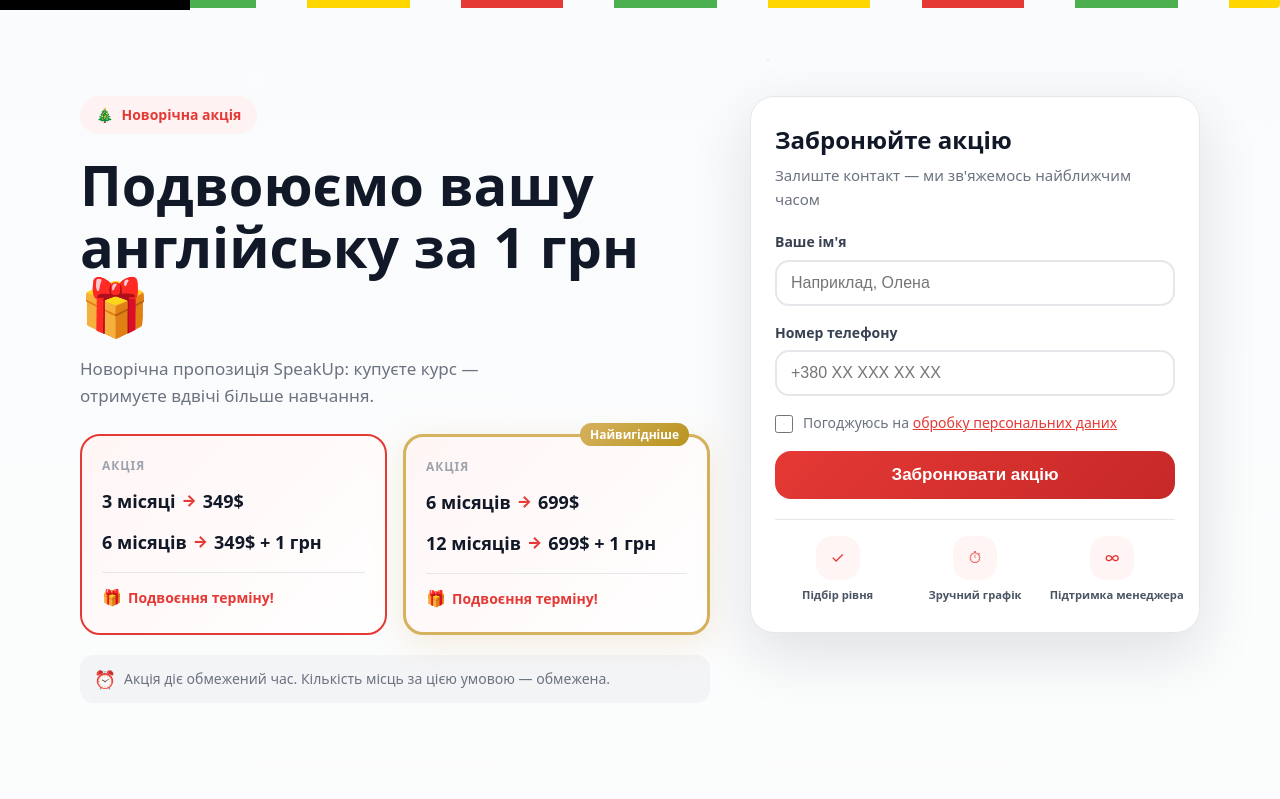
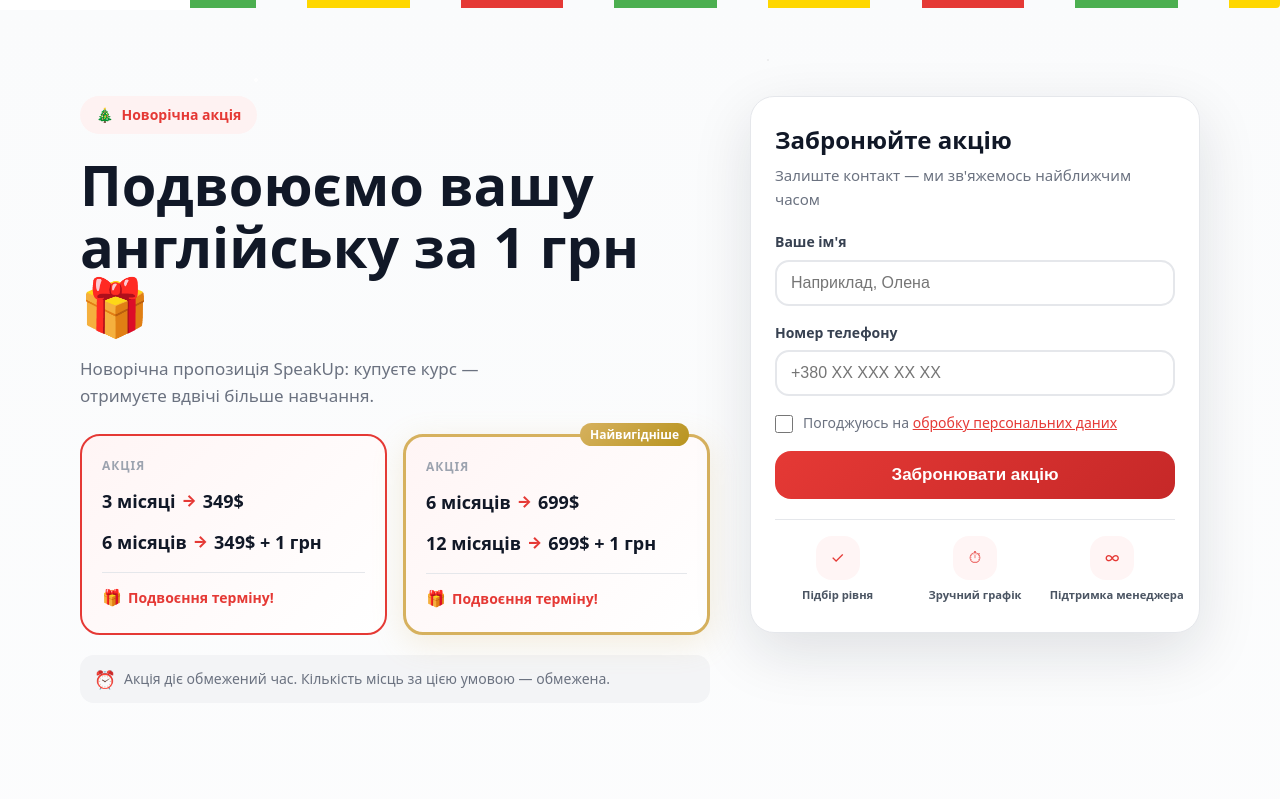
Before and after one commit to Sophie-sd/SpeakUp, a Django app: template templates/main/advertising.html in a window 1280 px wide. Shown: the top 799 px of the page. Run offline with Django 5.2, Linux system fonts and the light colour scheme; the template is opened without the code that fills it: most values are stand-ins (such as "Sample title", 1, 10 or a date in 2020).

Commit message:
Світла тема на сторінці реклами

```diff
--- a/templates/main/advertising.html
+++ b/templates/main/advertising.html
@@ -6,10 +6,48 @@
 {% block extra_css %}
     {{ block.super }}
     <link rel="stylesheet" href="{% static 'css/advertising.css' %}">
+    <style>
+        /* Примусово встановити світлу тему для сторінки реклами */
+        html.landing-page {
+            --color-bg: #FFFFFF;
+            --color-text: #000000;
+            --color-gray-light: rgba(0, 0, 0, 0.1);
+            --color-gray-medium: rgba(0, 0, 0, 0.35);
+        }
+
+        html.landing-page body {
+            background-color: #FFFFFF;
+            color: #000000;
+        }
+    </style>
 {% endblock %}
 
 {% block extra_js %}
     {{ block.super }}
+    <script>
+        // Примусово встановити світлу тему для сторінки реклами
+        (function() {
+            document.documentElement.setAttribute('data-theme', 'light');
+            document.documentElement.classList.add('landing-page');
+
+            // Переконатися, що тема не змінюється під час роботи сторінки
+            const observer = new MutationObserver(function(mutations) {
+                mutations.forEach(function(mutation) {
+                    if (mutation.type === 'attributes' && mutation.attributeName === 'data-theme') {
+                        const currentTheme = document.documentElement.getAttribute('data-theme');
+                        if (currentTheme !== 'light') {
+                            document.documentElement.setAttribute('data-theme', 'light');
+                        }
+                    }
+                });
+            });
+
+            observer.observe(document.documentElement, {
+                attributes: true,
+                attributeFilter: ['data-theme']
+            });
+        })();
+    </script>
     <script defer src="{% static 'js/advertising.js' %}"></script>
 {% endblock %}
 
```
